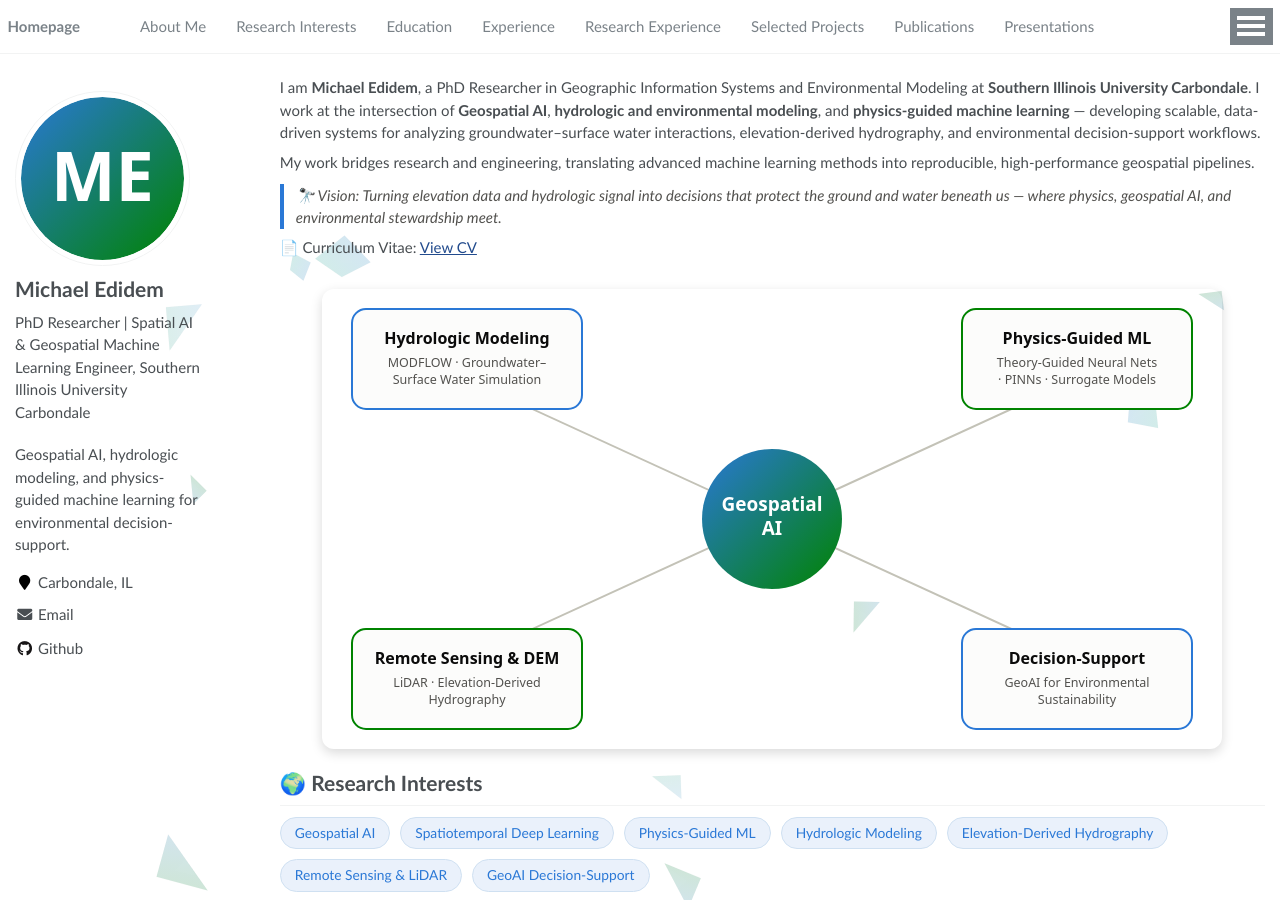
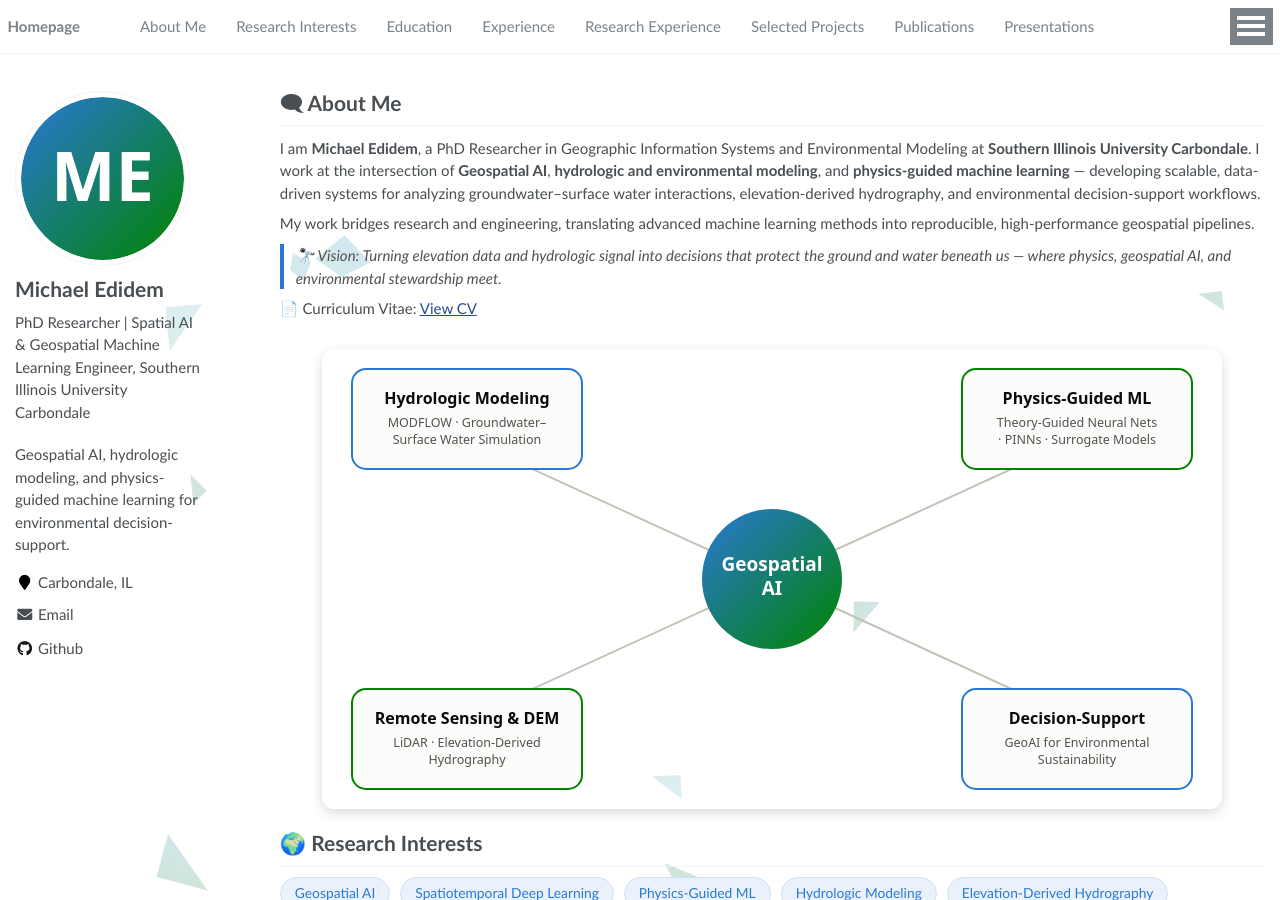
Before and after one commit to mikedidem/medidem, a Jekyll site: the page built from _pages/about.md, in a window 1280 px wide and 900 px high. Built offline with Jekyll 4.4.1, drawn with Linux system fonts in a browser that asks for light colours.

Commit message:
Add missing About Me heading at the top of the page
The page previously jumped straight into the bio paragraph with no
visible section label, unlike rayford295.github.io which opens with
a clear "About Me" heading. Adds the same treatment here.

```diff
--- a/_pages/about.md
+++ b/_pages/about.md
@@ -9,6 +9,8 @@ redirect_from:
 ---
 
 <span class='anchor' id='about-me'></span>
+
+# 🗨 About Me
 
 I am **Michael Edidem**, a PhD Researcher in Geographic Information Systems and Environmental Modeling at **Southern Illinois University Carbondale**. I work at the intersection of **Geospatial AI**, **hydrologic and environmental modeling**, and **physics-guided machine learning** — developing scalable, data-driven systems for analyzing groundwater–surface water interactions, elevation-derived hydrography, and environmental decision-support workflows.
 
```
